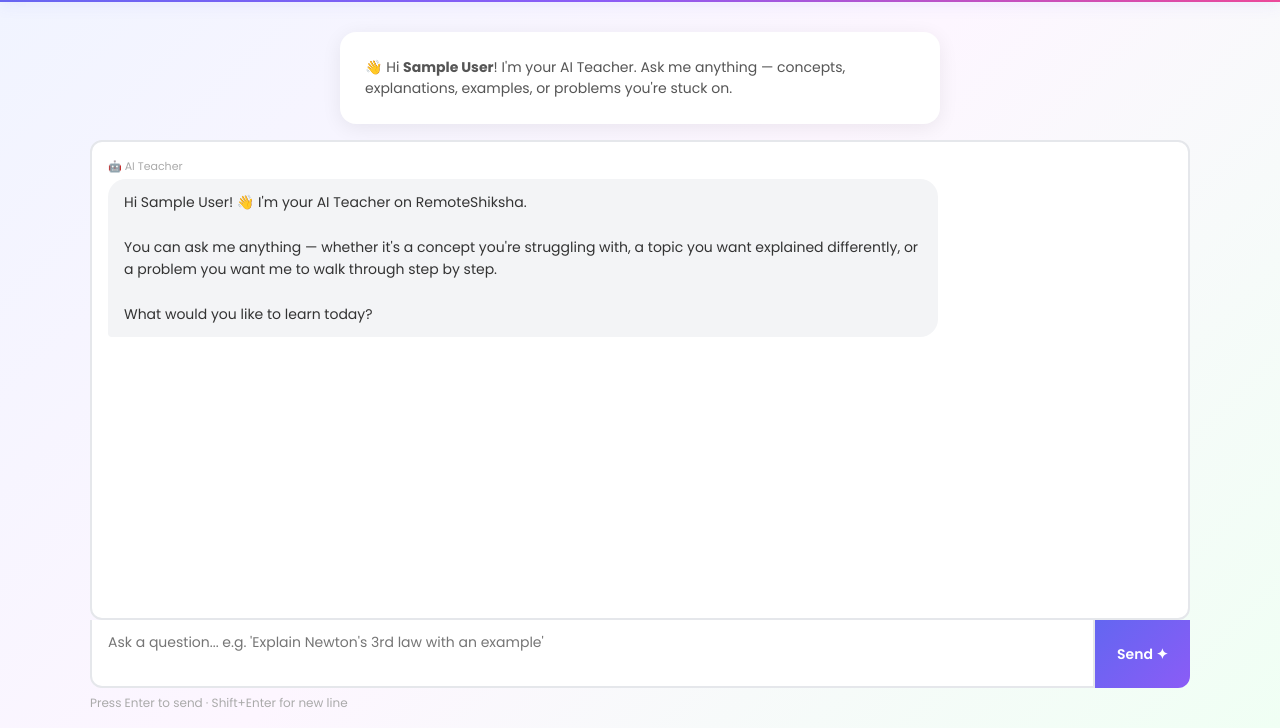
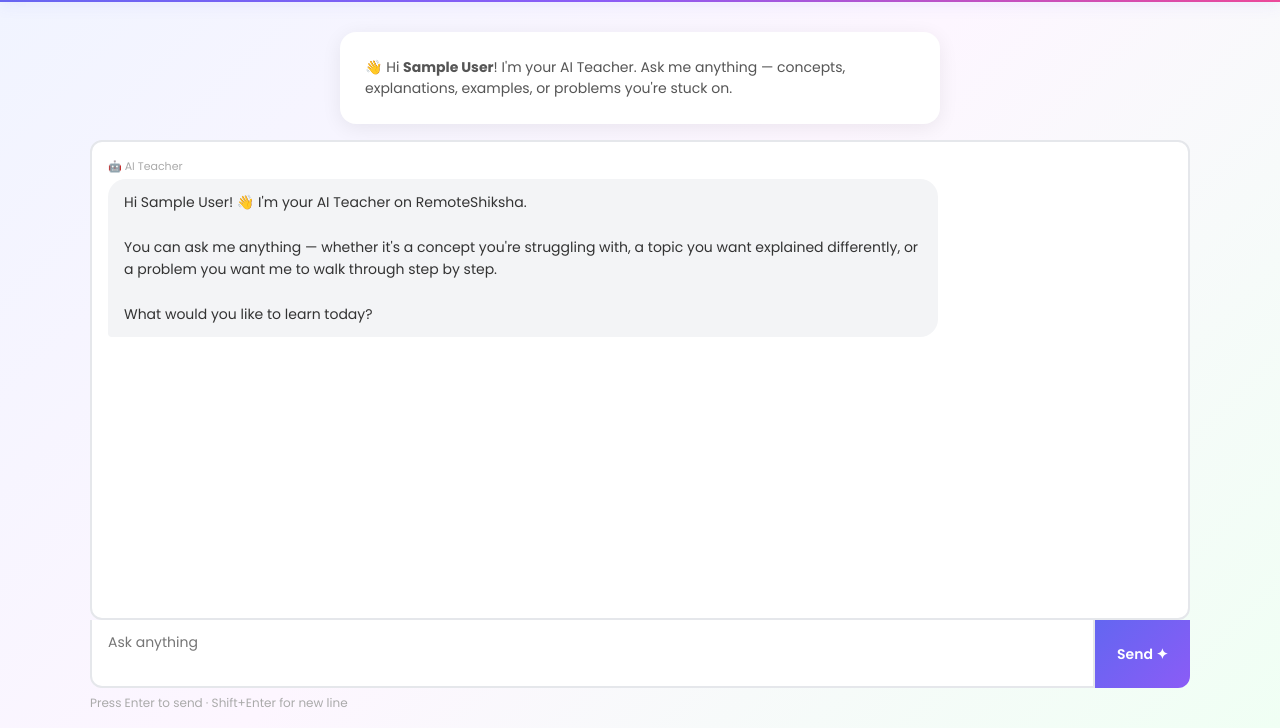
Before and after one commit to Luxshayy/RemoteShiksha, a website: page frontend/ai-teacher.html in a window 1280 px wide. Shown: the part 72-800 px from the top of the page. Drawn offline with Linux system fonts and the light colour scheme; sample sign-in values are in the browser's storage.

Commit message:
Bug fixes

```diff
--- a/frontend/ai-teacher.html
+++ b/frontend/ai-teacher.html
@@ -37,7 +37,7 @@
   <div style="display: flex; margin-top: 0;">
     <textarea
       id="userInput"
-      placeholder="Ask a question... e.g. 'Explain Newton's 3rd law with an example'"
+      placeholder="Ask anything"
       style="
         flex: 1;
         margin: 0;
```
